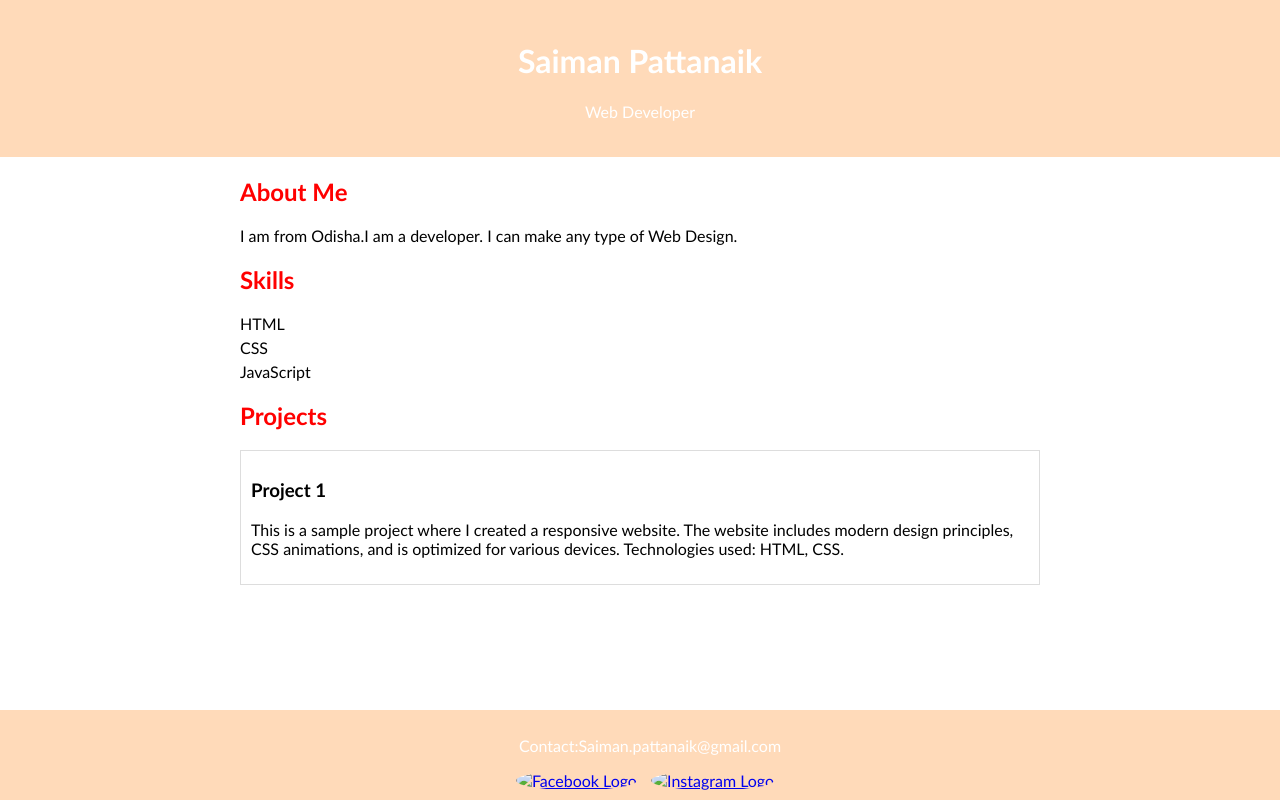
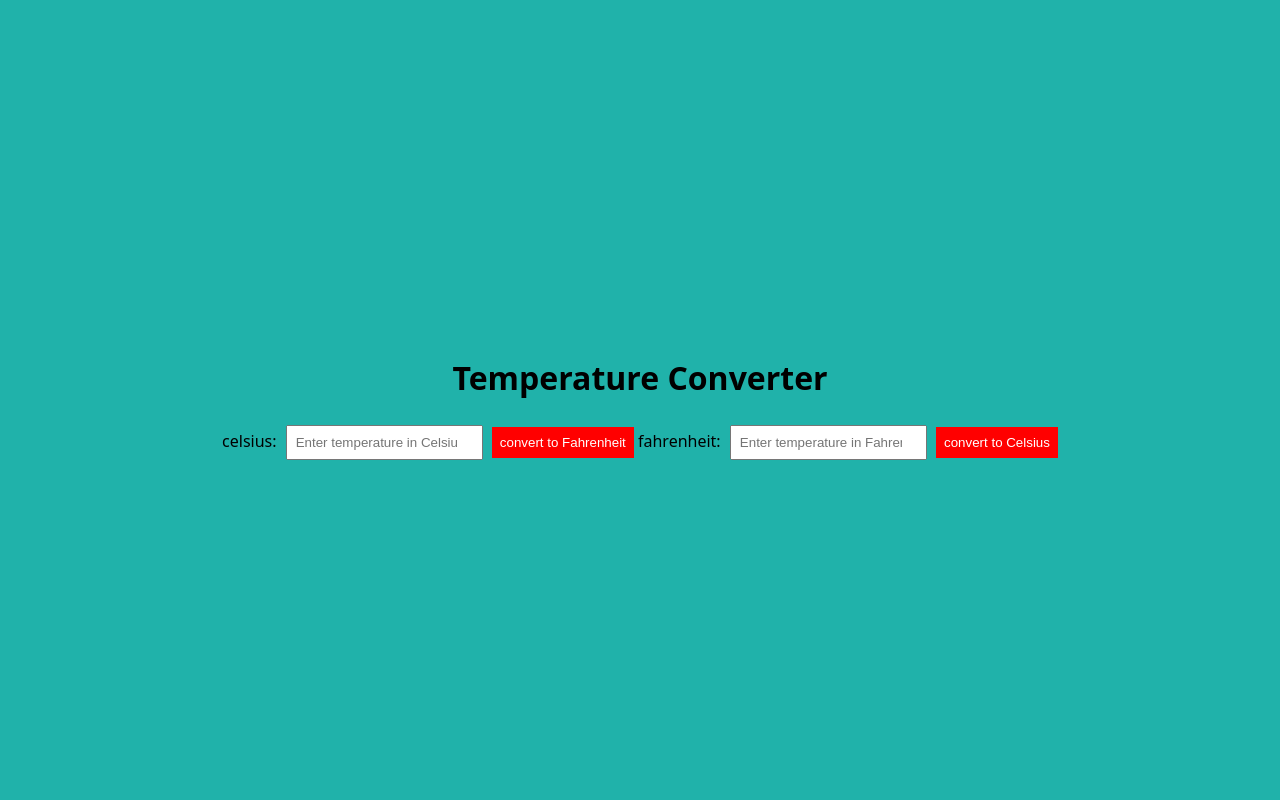
Before and after one commit to saisafi/html, a plain HTML site: page index.html in a window 1280 px wide. Drawn offline with Linux system fonts and the light colour scheme.

Commit message:
temperature converter

```diff
--- a/index.html
+++ b/index.html
@@ -3,49 +3,22 @@
 <head>
     <meta charset="UTF-8">
     <meta name="viewport" content="width=device-width, initial-scale=1.0">
+    <title>Tempearture Converter</title>
     <link rel="stylesheet" href="styles.css">
-    <title>Your Portfolio</title>
 </head>
 <body>
-    <header>
-        <h1>Saiman Pattanaik</h1>
-        <p>Web Developer</p>
-    </header>
+    <div class="container">
+        <h1>Temperature Converter</h1>
+        <div class="converter">
+            <label for="celsius">celsius:</label>
+            <input type="number" id="celsius" placeholder="Enter temperature in Celsius">
+            <button onclick="convertToFar()">convert to Fahrenheit</button>
 
-    <section class="about-me">
-        <h2>About Me</h2>
-        <p>I am from Odisha.I am a developer. I can make any type of Web Design.</p>
-    </section>
-
-    <section class="skills">
-        <h2>Skills</h2>
-        <ul>
-            <li>HTML</li>
-            <li>CSS</li>
-            <li>JavaScript</li>
-        </ul>
-    </section>
-
-    <section class="projects">
-        <h2>Projects</h2>
-        <div class="project">
-            <h3>Project 1</h3>
-            <p>This is a sample project where I created a responsive website. The website includes modern design principles, CSS animations, and is optimized for various devices. Technologies used: HTML, CSS.</p>
+            <label for="fahrenheit">fahrenheit:</label>
+            <input type="number" id="fahrenheit" placeholder="Enter temperature in Fahrenheit">
+            <button onclick="convertToCel()">convert to Celsius</button>
         </div>
-    </section>
-
-    <footer>
-        <p>Contact:Saiman.pattanaik@gmail.com</p>
-    <div class="social-icons">
-        <a href="https://www.facebook.com/saiman.pattanaik" target="_blank" rel="noopener noreferrer">
-            <img src="images/download.png" alt="Facebook Logo">
-        </a>
-        <a href="https://www.instagram.com/saiman.pattanai/" target="_blank" rel="noopener noreferrer">
-            <img src="images/logo.jpg" alt="Instagram Logo">
-        </a>
     </div>
-</footer>
-        </footer>
-    </footer>
+    <script src="script.js"></script>
 </body>
 </html>
--- /dev/null
+++ b/script.js
@@ -0,0 +1,11 @@
+function convertToFar() {
+    var celsius = document.getElementById('celsius').value;
+    var fahrenheit = (celsius * 9/5) + 32;
+    document.getElementById('fahrenheit').value = fahrenheit.toFixed(2);
+}
+
+function convertToCel() {
+    var fahrenheit = document.getElementById('fahrenheit').value;
+    var celsius = (fahrenheit - 32) * 5/9;
+    document.getElementById('celsius').value = celsius.toFixed(2);
+}
--- a/styles.css
+++ b/styles.css
@@ -1,72 +1,35 @@
 body {
-    font-family: "Gill Sans", sans-serif;
+    font-family: system-ui;
+    background-color: lightseagreen;
     margin: 0;
     padding: 0;
-    box-sizing: border-box;
+    display: flex;
+    align-items: center;
+    justify-content: center;
+    height: 100vh;
 }
 
-header {
-    background-color: peachpuff;
-    color: #fff;
+.container {
     text-align: center;
-    padding: 20px;
 }
 
-.about-me, .skills, .projects {
-    max-width: 800px;
-    margin: 20px auto;
+.converter {
+    margin-top: 20px;
 }
 
-h2 {
-    color: red;
+input {
+    padding: 8px;
+    margin: 5px;
 }
 
-ul {
-    list-style-type: none;
-    padding: 0;
+button {
+    padding: 8px;
+    background-color: red;
+    color: white;
+    border: none;
+    cursor: pointer;
 }
 
-li {
-    margin-bottom: 5px;
+button:hover {
+    background-color: yellowgreen;
 }
-
-.project {
-    border: 1px solid #ddd;
-    padding: 10px;
-    margin-bottom: 15px;
-}
-
-footer {
-    background-color: burlywood;
-    color: #fff;
-    text-align: center;
-    padding: 10px;
-    position: fixed;
-    bottom: 0;
-    width: 100%;
-}
-
-footer {
-    background-color: peachpuff;
-    color: #fff;
-    text-align: center;
-    padding: 10px;
-    position: fixed;
-    bottom: 0;
-    width: 100%;
-}
-
-.social-icons {
-    margin-top: 10px;
-}
-
-.social-icons a {
-    display: inline-block;
-    margin-right: 10px;
-}
-
-.social-icons img {
-    width: 20px;
-    height: 20px;
-    border-radius: 50%;
-}
```
